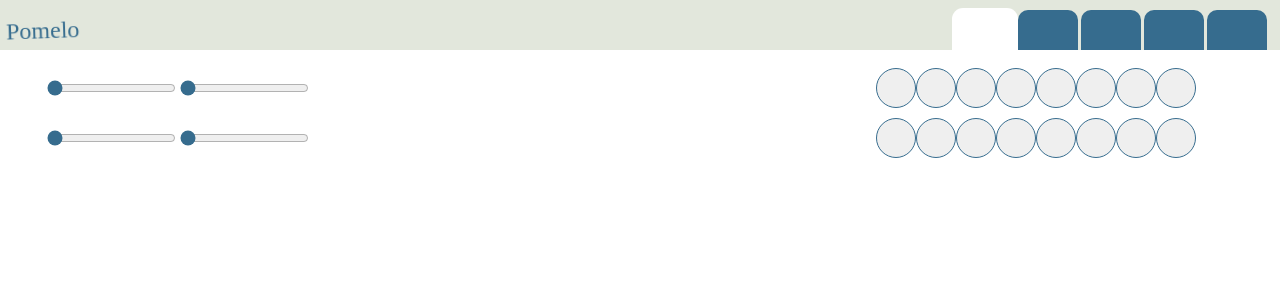
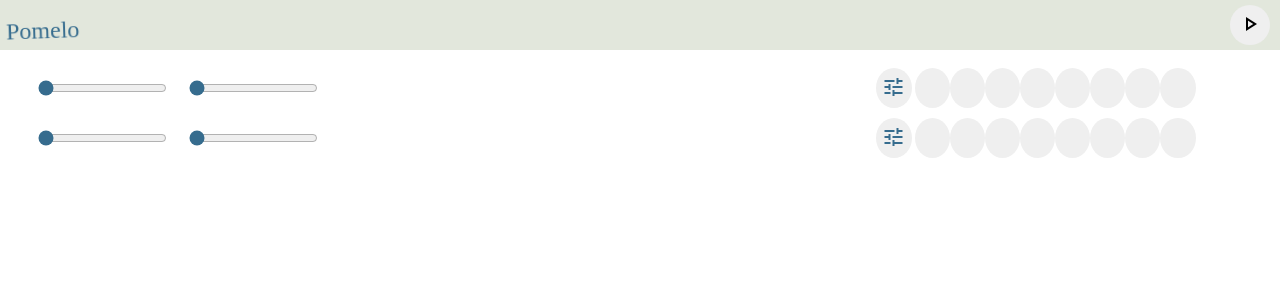
Before and after one commit to PricelessDonkey/gen-sequencer, an Angular app in the folder gen-sequencer/: page / in a window 1280 px wide. Shown: the top 300 px of the page. Built offline with nearby package versions, Linux system fonts and the light colour scheme; a web font is replaced by a local one.

Commit message:
remove tabs add config button

```diff
--- a/gen-sequencer/src/app/app.component.css
+++ b/gen-sequencer/src/app/app.component.css
@@ -27,8 +27,9 @@
 .toolbar-right {
   width: 70%;
   display: flex;
-  flex-direction: column;
+  flex-direction: row;
   justify-content: flex-end;
+  align-items: center;
   padding: 0;
   height: 100%;
   margin-right: 10px;
@@ -133,7 +134,7 @@ body {
 
 .content-right {
   margin-top: 10px;
-  width: 325px;
+  width: 100%;
 }
 
 .content-left {
@@ -141,7 +142,7 @@ body {
   display: flex;
   flex-direction: column;
   align-items: center;
-  width: 330px;
+  width: 100%;
 }
 
 .content-left div {
@@ -158,7 +159,22 @@ body {
   border-radius: 50%;
   width: 40px;
   height: 40px;
-  border: #366c8e solid 1px;
+  border: none;
+  /* border: #366c8e solid 1px; */
+}
+
+.control-menu-button {
+ color: #366c8e;
+ border-radius: 50%;
+ border: none;
+ margin-right: 3px;
+}
+
+.play-stop-button {
+  border-radius: 50%;
+  width: 40px;
+  height: 40px;
+  border: none;
 }
 
 .active-step {
@@ -179,7 +195,11 @@ body {
 
 .slider-container {
   margin-bottom: 10px;
+  width: 100%;
   height: 42px;
+  display: flex;
+  flex-wrap: nowrap;
+  justify-content: space-evenly;
 }
 
 /* Base styles */
--- a/gen-sequencer/src/app/app.component.html
+++ b/gen-sequencer/src/app/app.component.html
@@ -4,13 +4,14 @@
       <h2 class="playwrite-regular">Pomelo</h2>
     </div>
     <div class="toolbar-right">
-      <div class="tabs">
-        <button class="icon-tab" [class.active]="activeSection === 'A'" (touchstart)="toggleSection($event, 'A')" (click)="toggleSection($event, 'A')"></button>
-        <button class="icon-tab" [class.active]="activeSection === 'B'" (touchstart)="toggleSection($event, 'B')" (click)="toggleSection($event, 'B')"></button>
-        <button class="icon-tab" [class.active]="activeSection === 'C'" (touchstart)="toggleSection($event, 'C')" (click)="toggleSection($event, 'C')"></button>
-        <button class="icon-tab" [class.active]="activeSection === 'D'" (touchstart)="toggleSection($event, 'D')" (click)="toggleSection($event, 'D')"></button>
-        <button class="icon-tab" [class.active]="activeSection === 'E'" (touchstart)="toggleSection($event, 'E')" (click)="toggleSection($event, 'E')"></button>
-      </div>
+      <button *ngIf="!isPlaying" class="play-stop-button" (touchstart)="togglePlaying($event)"
+      (click)="togglePlaying($event)"> <span class="material-symbols-outlined">
+        play_arrow
+        </span></button>
+        <button *ngIf="isPlaying" class="play-stop-button" (touchstart)="togglePlaying($event)"
+        (click)="togglePlaying($event)"> <span class="material-symbols-outlined">
+          stop
+          </span></button>
     </div>
   </div>
   <div class="content">
@@ -25,30 +26,32 @@
           <input class="slider" id="blend" type="range" min="0" max="1" step="0.01" [(ngModel)]="seq2Randomness" />
         </div>
       </div>
+    </ng-container>
+    <ng-container *ngIf="activeSection === 'B'">
+      <h3>B Section</h3>
+    </ng-container>
     <div class="content-right">
       <div class="step-container">
+        <button class="control-menu-button" (touchstart)="toggleSection($event, 'A')"
+        (click)="toggleSection($event, 'A')"> <span class="material-symbols-outlined">
+            tune
+          </span></button>
         <button class="step" *ngFor="let step of seq1; let i = index"
           [ngClass]="{'active-step': i === seq1CurrentStep, 'selected-step': step.selected}"
-          (mousedown)="step.selected = !(step.selected)"></button>
+          (click)="toggleStep($event, step)" (touchstart)="toggleStep($event, step)"></button>
       </div>
       <div class="step-container">
+        <button class="control-menu-button" (touchstart)="toggleSection($event, 'B')"
+        (click)="toggleSection($event, 'B')"> <span class="material-symbols-outlined">
+          tune
+        </span></button>
         <button class="step" *ngFor="let step of seq2; let i = index"
           [ngClass]="{'active-step': i === seq2CurrentStep, 'selected-step': step.selected}"
-          (mousedown)="step.selected = !(step.selected)"></button>
+          (click)="toggleStep($event, step)" (touchstart)="toggleStep($event, step)"></button>
       </div>
     </div>
+    <ng-container *ngIf="activeSection === 'A'">
+
     </ng-container>
-    <div *ngIf="activeSection === 'B'">
-      <h3>B Section</h3>
-    </div>
-    <div *ngIf="activeSection === 'C'">
-      <h3>C Section</h3>
-    </div>
-    <div *ngIf="activeSection === 'D'">
-      <h3>D Section</h3>
-    </div>
-    <div *ngIf="activeSection === 'E'">
-      <h3>E Section</h3>
   </div>
 </div>
-</div>
--- a/gen-sequencer/src/app/app.component.ts
+++ b/gen-sequencer/src/app/app.component.ts
@@ -17,6 +17,7 @@ type Step = {
 })
 export class AppComponent {
   title = 'gen-sequencer';
+  isPlaying = false;
   activeSection: string = 'A'; // Tracks the active section
   seq1Randomness = 0;
   seq1CurrentStep: number | undefined;
@@ -47,4 +48,14 @@ export class AppComponent {
     event.preventDefault();
     this.activeSection = section;
   }
+
+  toggleStep(event: Event, step: Step) {
+    event.preventDefault();
+    step.selected = !(step.selected);
+  }
+
+  togglePlaying(event: Event) {
+    event.preventDefault();
+    this.isPlaying = !this.isPlaying;
+  }
 }
--- a/gen-sequencer/src/index.html
+++ b/gen-sequencer/src/index.html
@@ -9,6 +9,7 @@
   <link rel="apple-touch-icon" sizes="180x180" href="apple-touch-icon.png">
   <link rel="apple-touch-icon" sizes="57x57" href="apple-touch-icon-57x57.png">
   <link rel="preconnect" href="https://fonts.googleapis.com">
+  <link href="https://fonts.googleapis.com/css2?family=Material+Symbols+Outlined" rel="stylesheet">
 <link rel="preconnect" href="https://fonts.gstatic.com" crossorigin>
 <link rel="preconnect" href="https://fonts.googleapis.com">
 <link rel="preconnect" href="https://fonts.gstatic.com" crossorigin>
```
Lines whose indentation alone changed are shown as unchanged.
